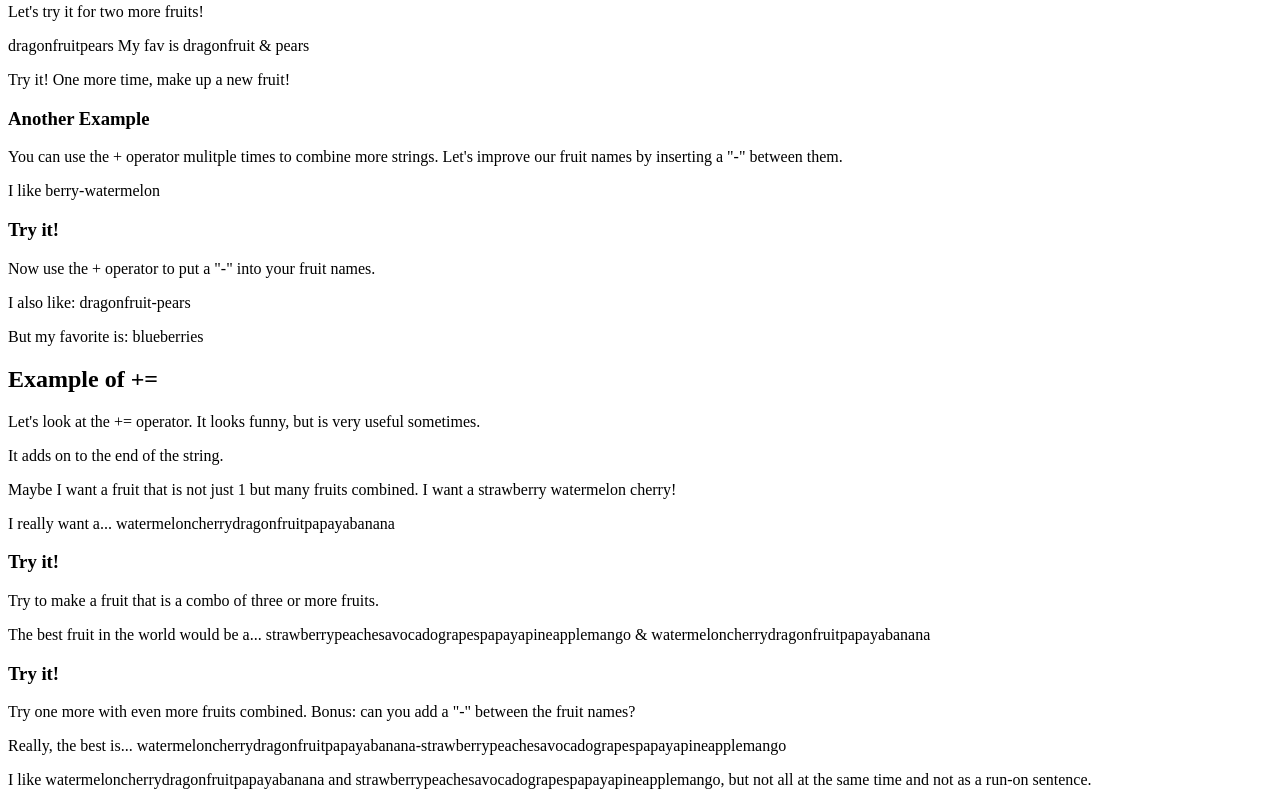
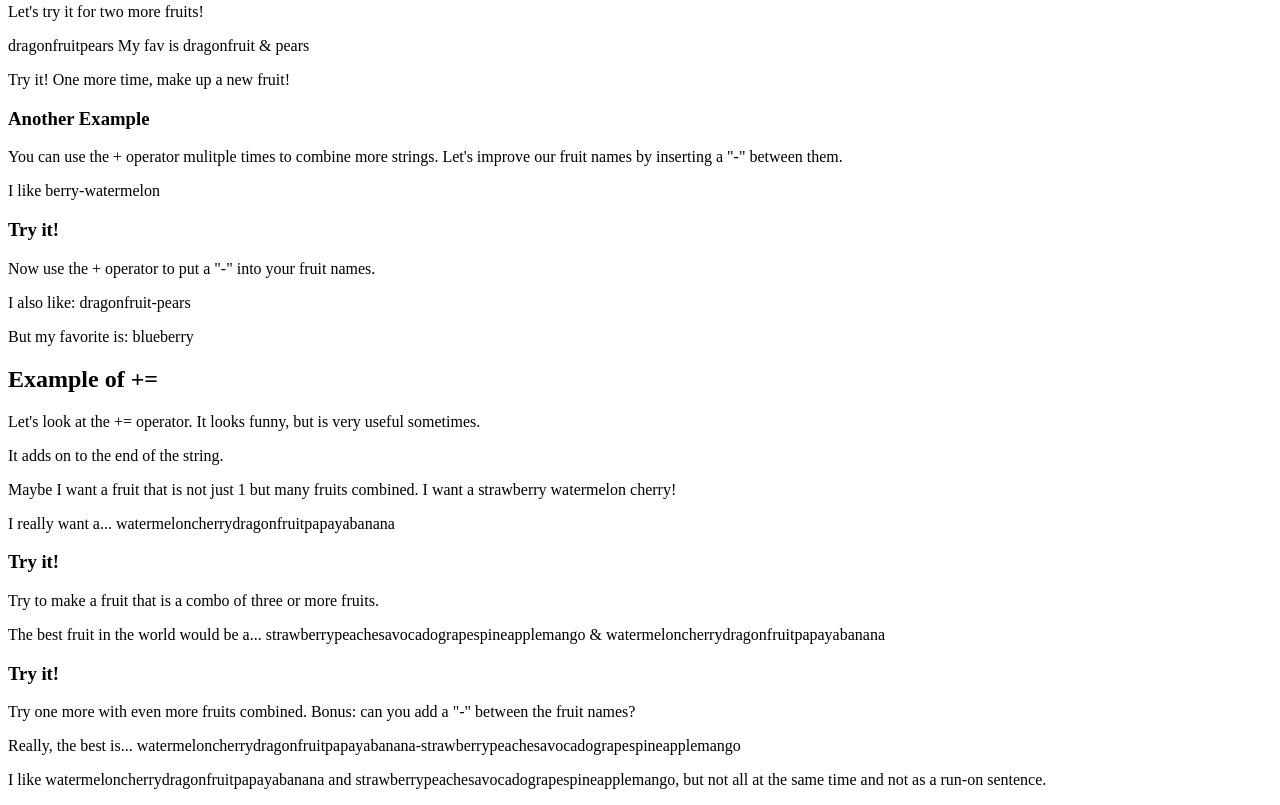
Before and after one commit to Raqueldelamer/week5-day-1, a plain HTML site: page day3.html in a window 1280 px wide. Shown: the part 382-1187 px from the top of the page. Drawn offline with Linux system fonts and the light colour scheme.

Commit message:
Add files via upload

```diff
--- a/day3.html
+++ b/day3.html
@@ -35,7 +35,7 @@
 
     f4 = "dragonfruit";
     f5 = "pears";
-    f6 = "blueberries";
+    f6 = "blueberry";
 
     document.write(f4 + f5);
 
@@ -95,7 +95,6 @@
     fruit2 += "peaches";
     fruit2 += "avocado";
     fruit2 += "grapes";
-    fruit2 += "papaya";
     fruit2 += "pineapple";
     fruit2 += "mango";
 
```
Also changed, not shown: day2a.html (+1 -4 lines).
